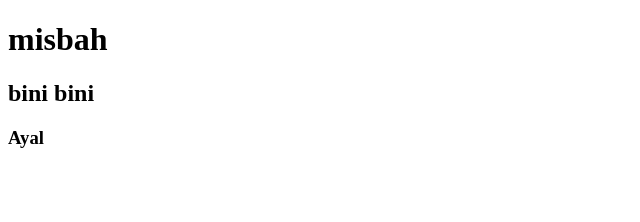
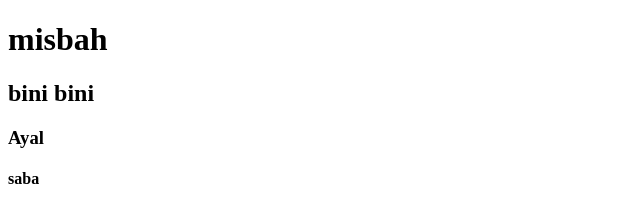
Before and after one commit to misbahriaz123/ayal-repo, a plain HTML site: page index.html in a window 1280 px wide. Shown: the full height of the page, 0-640 px from the left. Drawn offline with Linux system fonts and the light colour scheme.

Commit message:
Update index.html

```diff
--- a/index.html
+++ b/index.html
@@ -9,7 +9,7 @@
     <h1>misbah</h1>
     <h2>bini bini</h2>
     <h3>Ayal</h3>
-    <h4><saba/h4>
+    <h4>saba</h4>
 
 </body>
 </html>
```
